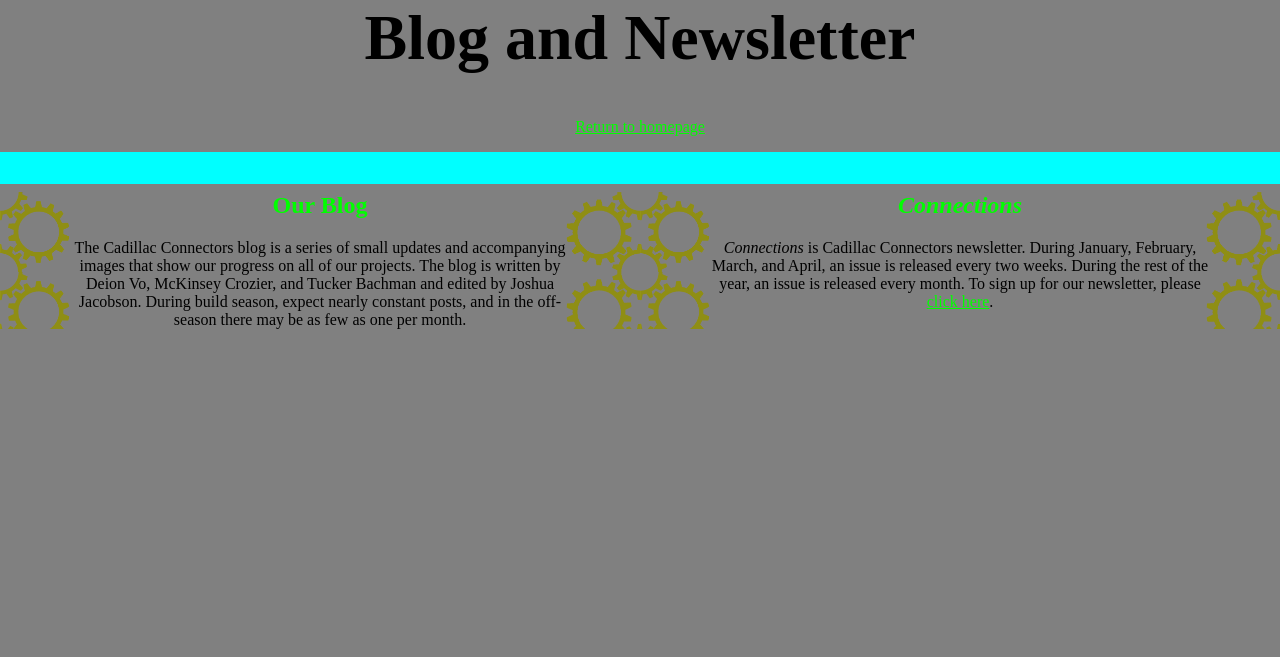
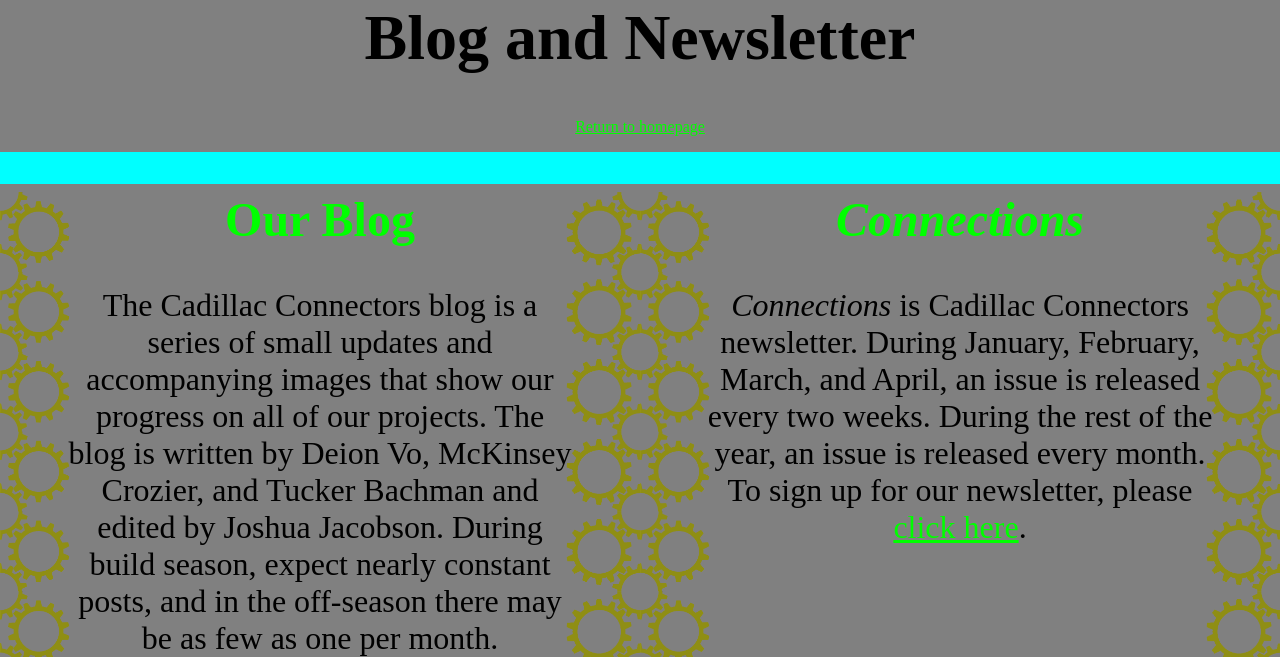
Before and after one commit to JoshuaJacobson/final-site, a PHP site: page /blog/index.php in a window 1280 px wide. Shown: the part 273-930 px from the top of the page. Before the commit the page ends 602 px from the top, so only its background shows below. Run offline with PHP 8.4, Linux system fonts and the light colour scheme.

Commit message:
Readability changes

```diff
--- a/blog/index.css
+++ b/blog/index.css
@@ -11,4 +11,5 @@
 #Container {
     display: table;
     width: 100%;
+    font-size: 200%;
 }
```
